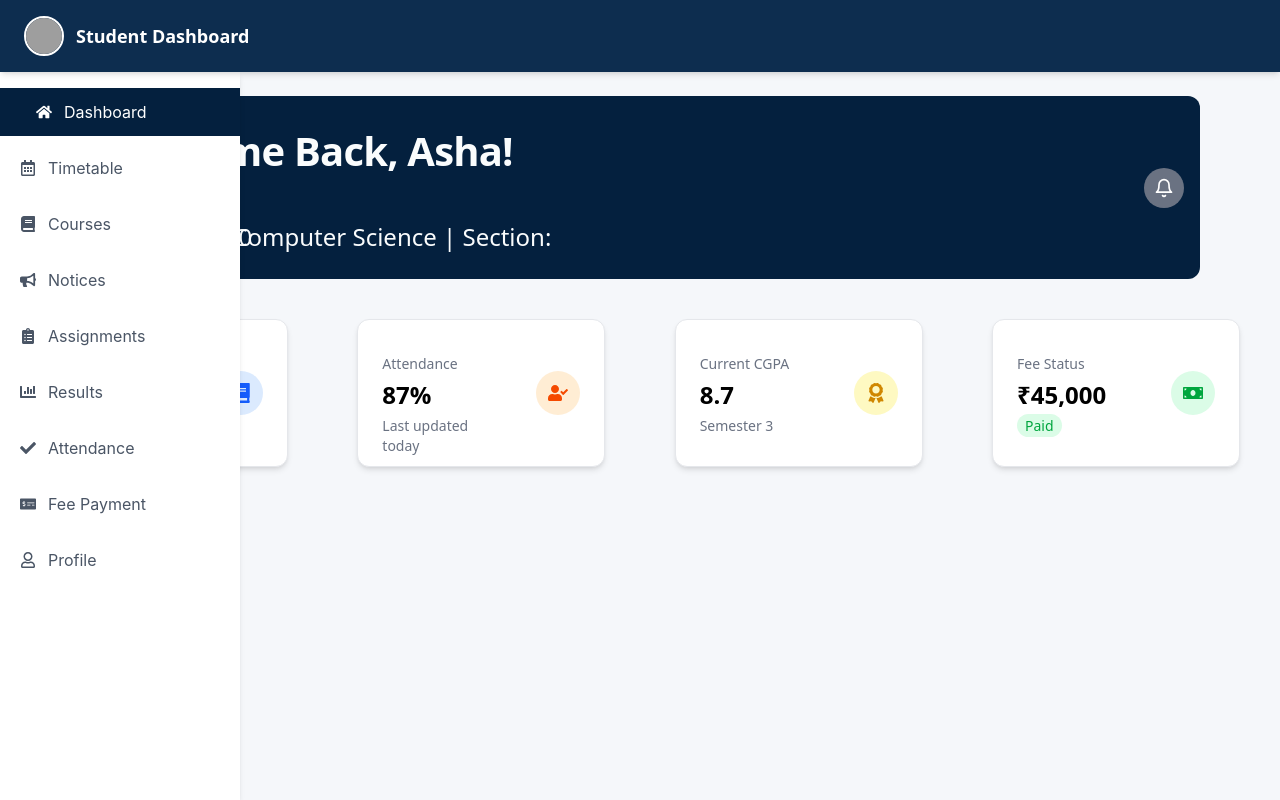
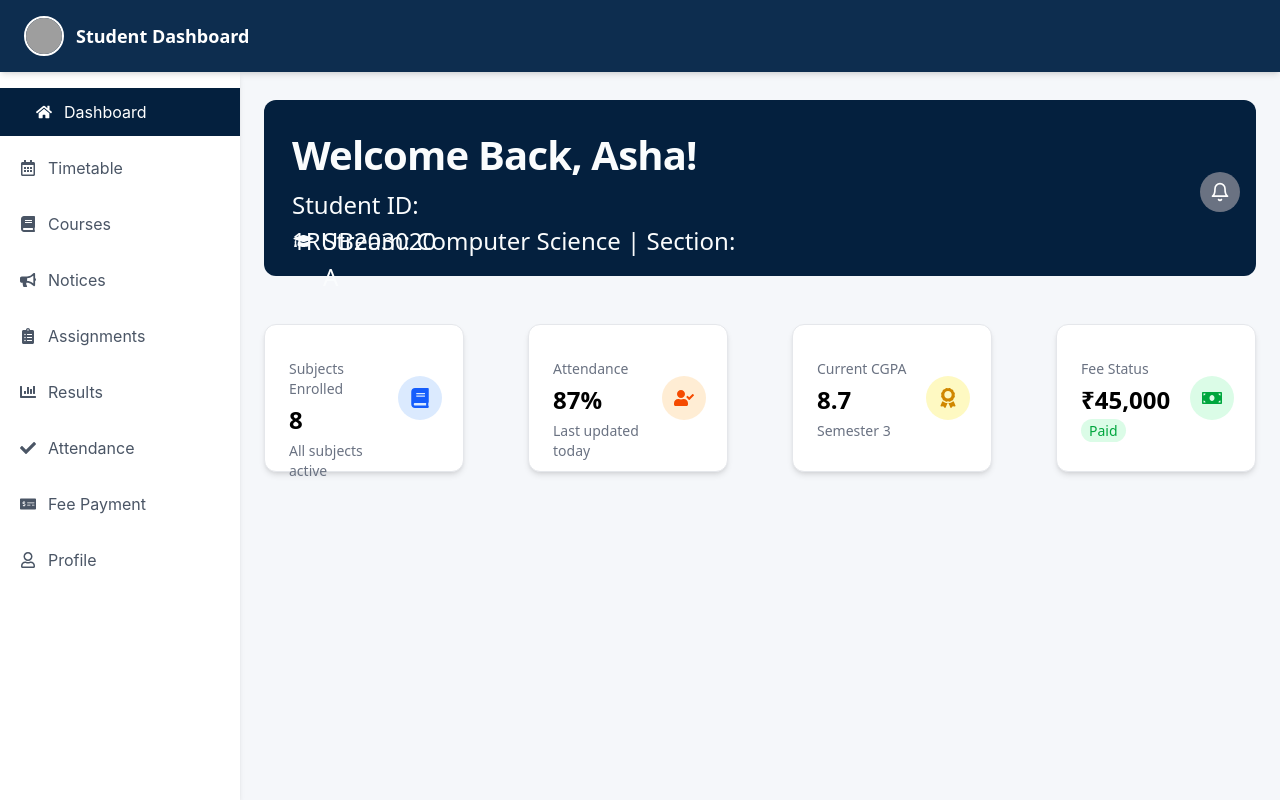
Before and after one commit to Aristiec/SMSfrontend, a React (Vite) app in the folder frontend/: page /student/dashboard in a window 1280 px wide. Built offline with nearby package versions, Linux system fonts and the light colour scheme; grey boxes are pictures that could not be loaded.

Commit message:
worked on overlap

```diff
--- a/frontend/src/App.jsx
+++ b/frontend/src/App.jsx
@@ -8,23 +8,20 @@ import StatsCard from "./components/student/dashboard/StatsCard";
 
 function App() {
   return (
-    <div
-      className="min-h-screen bg-[#f5f7fa] flex"
-      style={{ paddingTop: "72px" }}
-    >
+    <div>
+
       <Header />
-      <nav className="w-[240px] fixed left-0 bottom-0 bg-white shadow-md overflow-auto top-[72px] scrollbar-hide">
+
+
+      <nav className="w-[240px] fixed left-0 top-[72px] bottom-0 bg-white shadow-md overflow-auto scrollbar-hide">
         <Navbar />
+      </nav>
 
-               </nav>
-        <main className="flex-1 p-6">
-
-          <WelcomeBanner/>
-          <StatsCard/>
-          </main>
-
+      <main className="pt-[72px] ml-[240px] p-6 min-h-screen bg-[#f5f7fa]">
+        <WelcomeBanner />
+        <StatsCard />
+      </main>
     </div>
-
   );
 }
 
--- a/frontend/src/components/student/dashboard/StatsCard.jsx
+++ b/frontend/src/components/student/dashboard/StatsCard.jsx
@@ -35,12 +35,12 @@ const cards = [
 const StatsCard = () => {
   return (
     <>
-    <div className="w-full max-w-[1280px] mx-auto px-4 pt-10">
-      <div className="flex justify-between gap-4 flex-nowrap">
+    <div className="w-full max-w-[1120px] mx-auto pt-5">
+      <div className="flex justify-between gap-[40px] flex-nowrap">
         {cards.map((card, index) => (
           <div
             key={index}
-            className="w-[248px] h-[148px] rounded-[12px] border border-gray-200 shadow-md px-[24px] py-[32px] flex justify-between items-center bg-white"
+            className="w-[200px] h-[148px] rounded-[12px] border border-gray-200 shadow-md px-[24px] py-[32px] flex justify-between items-center bg-white"
           >
             <div className="w-[200px] h-[79px] flex justify-between items-center">
               <div className="w-[109.2px] h-[79px] flex flex-col gap-[5px] justify-between">
--- a/frontend/src/components/student/dashboard/WelcomeBanner.jsx
+++ b/frontend/src/components/student/dashboard/WelcomeBanner.jsx
@@ -6,7 +6,7 @@ import { FaGraduationCap } from "react-icons/fa";
 const WelcomeBanner = () => {
   return (
     <>
-    <div className="w-full max-w-[1120px] h-auto bg-[#04203E] rounded-[12px] mx-auto px-4 py-6">
+    <div className="w-full max-w-[1120px] h-[176px] bg-[#04203E] rounded-[12px] mx-auto px-4 py-6 my-7">
       <div className="w-full flex flex-col md:flex-row justify-between items-start md:items-center gap-4">
         {/* Content Section */}
         <div className="pl-3 flex flex-col justify-center text-white">
```
